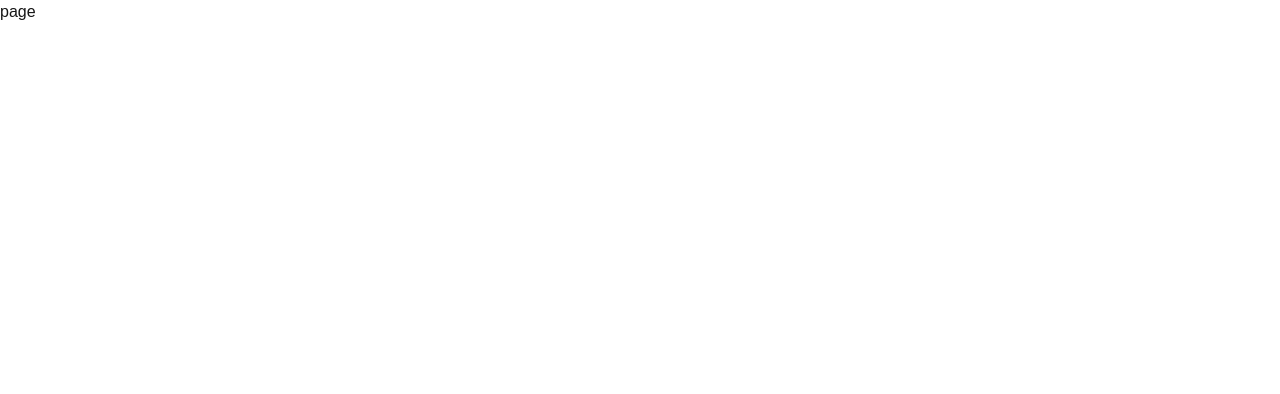
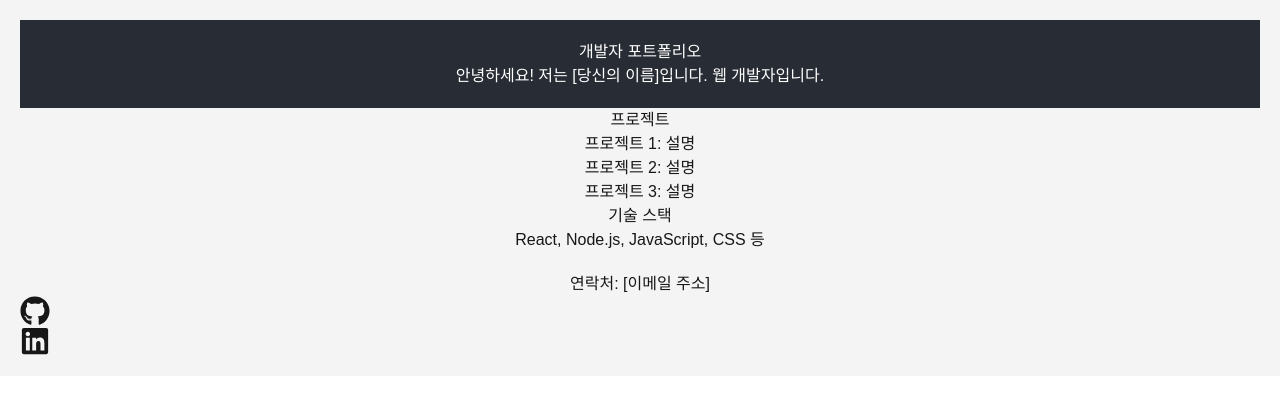
Before and after one commit to geumcomo/geumcomo.github.io, a Next.js app: page / in a window 1280 px wide. Shown: the top 394 px of the page. Built offline with nearby package versions, Linux system fonts and the light colour scheme.

Commit message:
Fix: Update Next

```diff
--- a/next.config.mjs
+++ b/next.config.mjs
@@ -1,9 +1,10 @@
 /** @type {import('next').NextConfig} */
 const nextConfig = {
-  output: 'standalone',
   experimental: {
     appDir: true,
   },
+  trailingSlash: true,
+  output: 'export',
 };
 
 export default nextConfig;
--- a/package.json
+++ b/package.json
@@ -9,9 +9,11 @@
     "lint": "next lint"
   },
   "dependencies": {
-    "next": "^13.0.0",
+    "next": "^15.0.2",
     "react": "^18.0.0",
-    "react-dom": "^18.0.0"
+    "react-dom": "^18.0.0",
+    "react-icons": "^5.3.0",
+    "styled-components": "^6.1.13"
   },
   "devDependencies": {
     "eslint-config-next": "^15.0.2",
--- a/src/app/page.js
+++ b/src/app/page.js
@@ -1,7 +1,55 @@
-import React from 'react'
+"use client"
+import React from 'react';
+import styled from 'styled-components';
+import { FaGithub, FaLinkedin } from 'react-icons/fa';
 
-export default function page() {
+const Container = styled.div`
+  text-align: center;
+  padding: 20px;
+  background-color: #f4f4f4;
+`;
+
+const Header = styled.header`
+  background: #282c34;
+  color: white;
+  padding: 20px;
+`;
+
+const ProjectList = styled.ul`
+  list-style-type: none;
+  padding: 0;
+`;
+
+const Footer = styled.footer`
+  margin-top: 20px;
+`;
+
+export default function HomePage() {
   return (
-    <div>page</div>
-  )
+    <Container>
+      <Header>
+        <h1>개발자 포트폴리오</h1>
+        <p>안녕하세요! 저는 [당신의 이름]입니다. 웹 개발자입니다.</p>
+      </Header>
+      <section>
+        <h2>프로젝트</h2>
+        <ProjectList>
+          <li>프로젝트 1: 설명</li>
+          <li>프로젝트 2: 설명</li>
+          <li>프로젝트 3: 설명</li>
+        </ProjectList>
+      </section>
+      <section>
+        <h2>기술 스택</h2>
+        <p>React, Node.js, JavaScript, CSS 등</p>
+      </section>
+      <Footer>
+        <p>연락처: [이메일 주소]</p>
+        <div>
+          <a href="[GitHub 링크]"><FaGithub size={30} /></a>
+          <a href="[LinkedIn 링크]"><FaLinkedin size={30} /></a>
+        </div>
+      </Footer>
+    </Container>
+  );
 }
```
Also changed, not shown: 1 other file (tests, documents, lock files or other folders).
